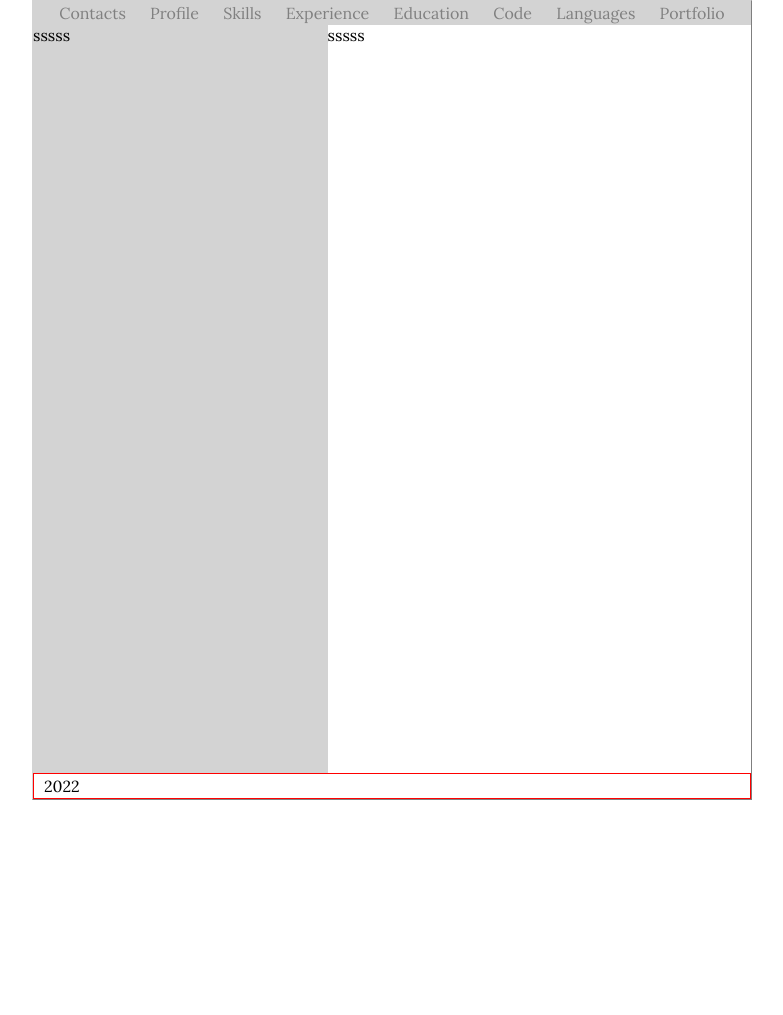
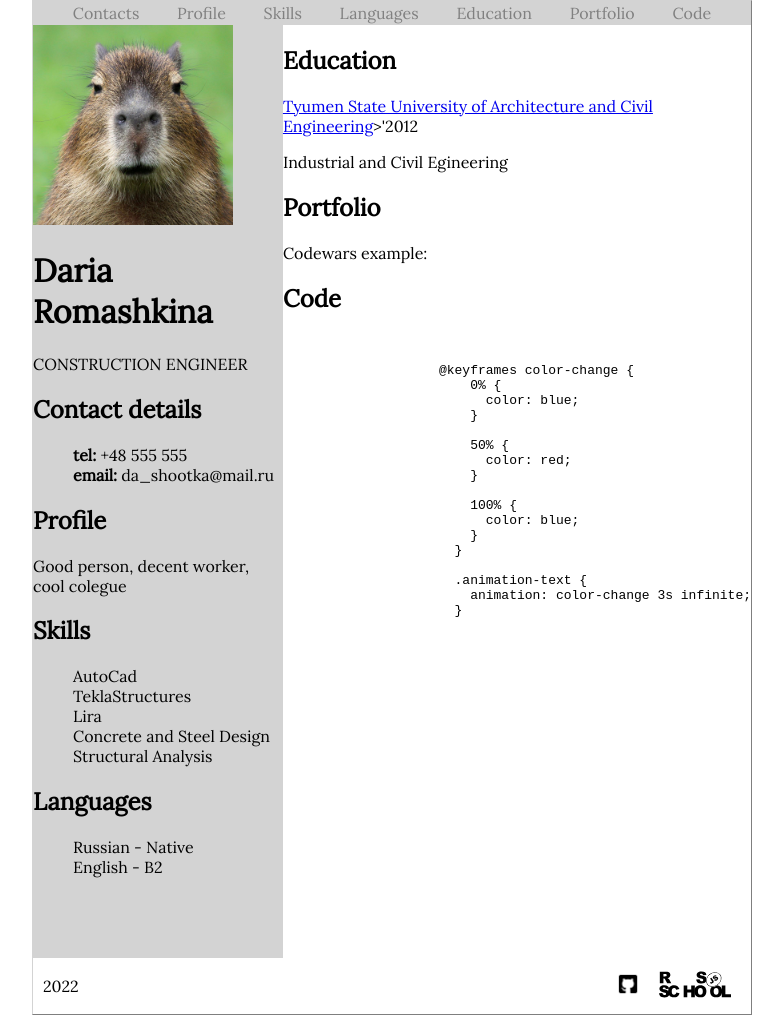
Before and after one commit to mynk-mynk/rsschool-cv, a plain HTML site: page index.html in a window 1280 px wide. Shown: the whole page, without its empty margins (248-1031 px from the left). Before the commit the page ends 800 px from the top, so only its background shows below. Drawn offline with Linux system fonts and the light colour scheme; files whose address does not match are found by name.

Commit message:
feat: add footer and main

```diff
--- a/index.html
+++ b/index.html
@@ -15,26 +15,76 @@
                 <li><a href="#contacts" class="nav-link">Contacts</a></li>
                 <li><a href="#profile" class="nav-link">Profile</a></li>
                 <li><a href="#skills" class="nav-link">Skills</a></li>
-                <li><a href="#experience" class="nav-link">Experience</a></li>
+                <li><a href="#languages" class="nav-link">Languages</a></li>
                 <li><a href="#education" class="nav-link">Education</a></li>
+                <li><a href="#portfolio" class="nav-link">Portfolio</a></li>
                 <li><a href="#code" class="nav-link">Code</a></li>
-                <li><a href="#languages" class="nav-link">Languages</a></li>
-                <li><a href="#portfolio" class="nav-link">Portfolio</a></li>
             </ul>
         </nav>
     </header>
 
     <main class="main">
         <div class="gray-content">
-            sssss
+            <img src="assets/img/photo.jpg" width="200">
+            <h1>Daria Romashkina</h1>
+            CONSTRUCTION ENGINEER
+            <h2 id="contacts">Contact details</h2>
+                <ul>
+                    <li><b>tel:</b> +48 555 555</li>
+                    <li><b>email:</b> da_shootka@mail.ru</li>
+                </ul>
+            <h2 id="profile">Profile</h2>
+            <p>Good person, decent worker, cool colegue</p>
+            <h2 id="skills">Skills</h2>
+                <ul>
+                    <li>AutoCad</li>
+                    <li>TeklaStructures</li>
+                    <li>Lira</li>
+                    <li>Concrete and Steel Design</li>
+                    <li>Structural Analysis</li>
+                </ul>
+            <h2 id="languages">Languages</h2>
+                <ul>
+                    <li>Russian - Native</li>
+                    <li>English - B2</li>
+                </ul>
         </div>
         <div class="white-content">
-            sssss
+            <h2 id="education">Education</h2>
+                <a href="https://www.tyuiu.ru/">Tyumen State University of Architecture and Civil Engineering</a>>'2012
+                <p>Industrial and Civil Egineering</p>
+            <h2 id="portfolio">Portfolio</h2>
+                <p>Codewars example: </p>
+            <h2 id="code">Code</h2>
+            <pre>
+                <code>
+                    @keyframes color-change {
+                        0% {
+                          color: blue;
+                        }
+
+                        50% {
+                          color: red;
+                        }
+
+                        100% {
+                          color: blue;
+                        }
+                      }
+
+                      .animation-text {
+                        animation: color-change 3s infinite;
+                      }
+                </code>
+            </pre>
+
         </div>
     </main>
 
     <footer class="footer">
-        2022
+        <p>2022</p>
+        <a href="https://github.com/mynk-mynk/"><img src="./assets/img/github-icon.png" alt="gitgub" width="22" height="22" class="img"></a>
+        <a href="https://rs.school/js-stage0/"><img src="./assets/img/rs_school_js.svg" alt="logo" width="72" height="36" class="img"></a>
     </footer>
 </body>
 
--- a/style.css
+++ b/style.css
@@ -9,9 +9,9 @@
 
 body {
     font-family: 'Lora';
-    min-height: 100vh;
     margin: 0 auto;
     width: 720px;
+    height: 1015px;
     padding: 0;
     display: flex;
     flex-direction: column;
@@ -27,8 +27,14 @@ body {
 }
 
 .footer {
-    border: 1px solid red;
     padding: 2px 10px;
+    display: flex;
+    justify-content: space-between;
+    align-items: center;
+}
+
+ul {
+    list-style-type: none;
 }
 
 .nav {
@@ -36,7 +42,6 @@ body {
     flex-flow: row nowrap;
     background: #D3D3D3;
     justify-content: space-evenly;
-    list-style-type: none;
     margin: 0;
     padding: 2px;
 }
@@ -59,3 +64,17 @@ a:hover {
 .white-content {
     flex-grow: 1.5;
 }
+
+.img {
+    padding: 0;
+    margin: 0 10px;
+    box-sizing: content-box;
+}
+
+.img:hover {
+    box-shadow: 0 0 5px;
+}
+
+p {
+    flex-grow: 1;
+}
```
Also changed, not shown: assets/img/github-icon.png (added), assets/img/rs_school_js.svg (added).
